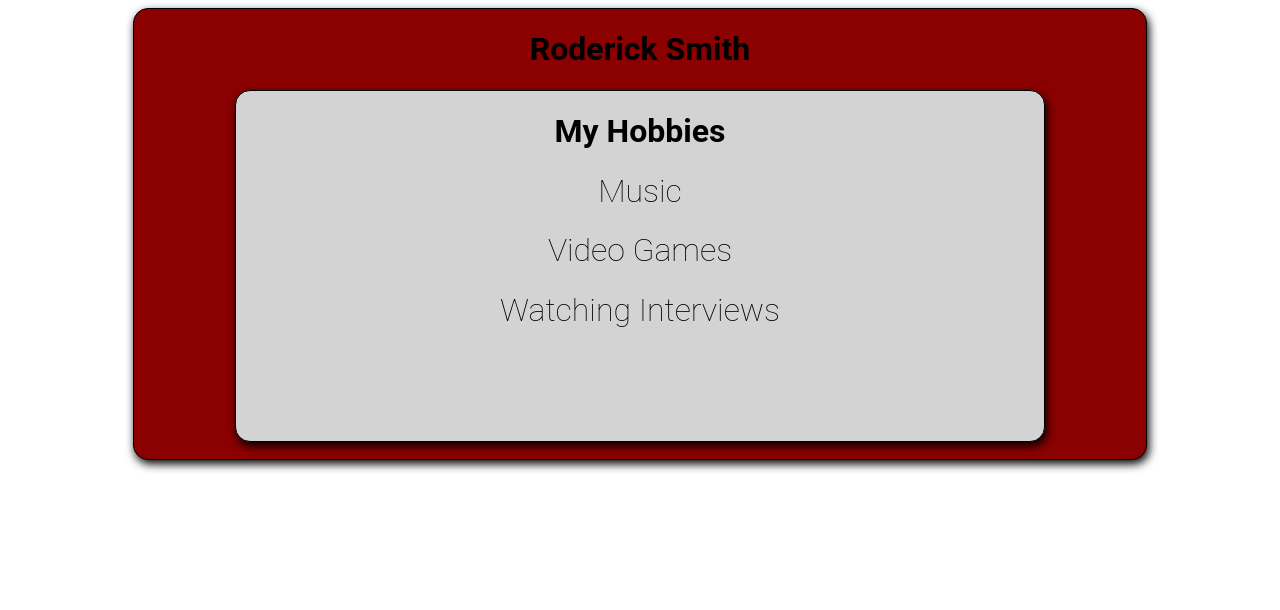
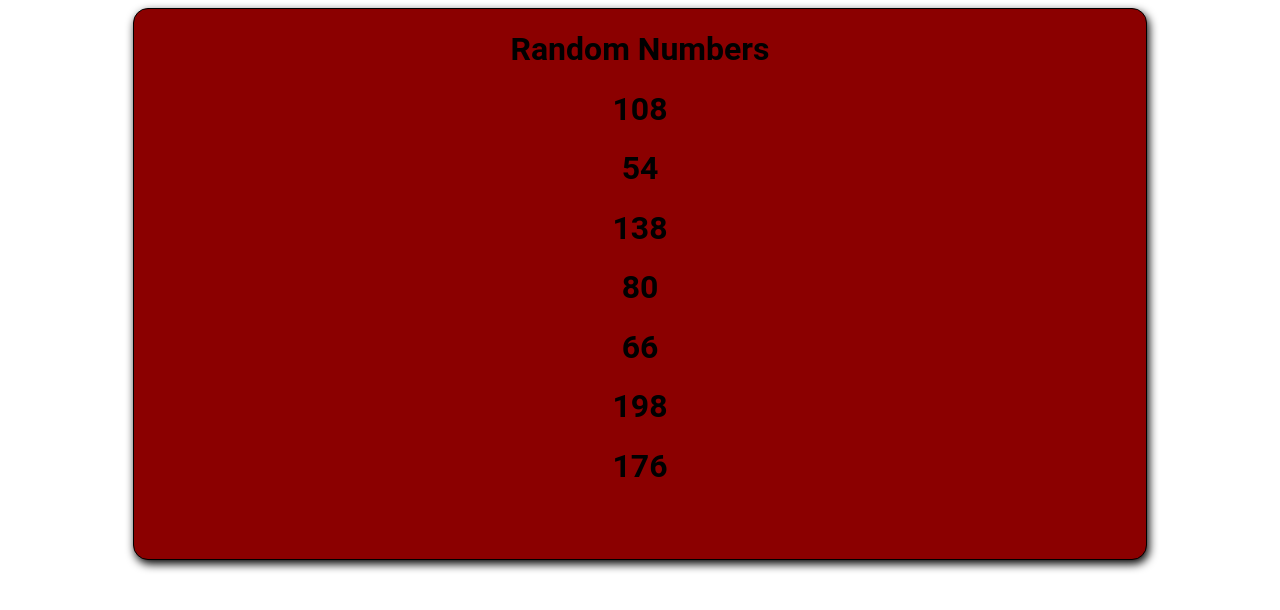
Before and after one commit to rickygeetchi/Working-with-Arrays-Part-4, a plain HTML site: page src/index.html in a window 1280 px wide. Drawn offline with Linux system fonts and the light colour scheme.

Commit message:
part 2 answers

```diff
--- a/src/index.css
+++ b/src/index.css
@@ -7,7 +7,7 @@ body{
     border: 1px solid black;
     border-radius: 15px;
     width: 80%;
-    height: 450px;
+    height: 550px;
     margin-left: auto;
     margin-right: auto;
     box-shadow: 2px 4px 10px black;
--- a/src/index.html
+++ b/src/index.html
@@ -8,12 +8,10 @@
 </head>
 <body>
     <div class="list" id="list">
-        <h1 class="name">Roderick Smith</h1>
+        <h1 class="name">Random Numbers</h1>
 
 
-    <div class="hobbies" id="hobbies">
-        <h1>My Hobbies</h1>
-    </div>
+
     </div>
 </body>
 <script src="index.js"></script>
--- a/src/index.js
+++ b/src/index.js
@@ -1,18 +1,14 @@
 const myListDiv = document.getElementById('list');
-const myHobbies = ['Music', 'Video Games', 'Watching Interviews' ]
+const myRandomNums = [54,27,69,40,33,99,88 ]
 const myHobbyList = document.getElementById('hobbies')
 
-function addname(name) {
+function addName(name) {
     const h1 = document.createElement('h1');
     h1.innerText = name;
-    h1.className = 'hob-list';
-    myHobbyList.appendChild(h1);
+    h1.className = 'name';
+    myListDiv.appendChild(h1);
 
 }
 
-// addname('Ricky 2');
-
-myHobbies.forEach(hobby => {
-    addname(hobby);
-
-} )
+const numList = myRandomNums.map(number => number*2)
+numList.forEach(number => addName(number))
```
Also changed, not shown: 1 other file.
